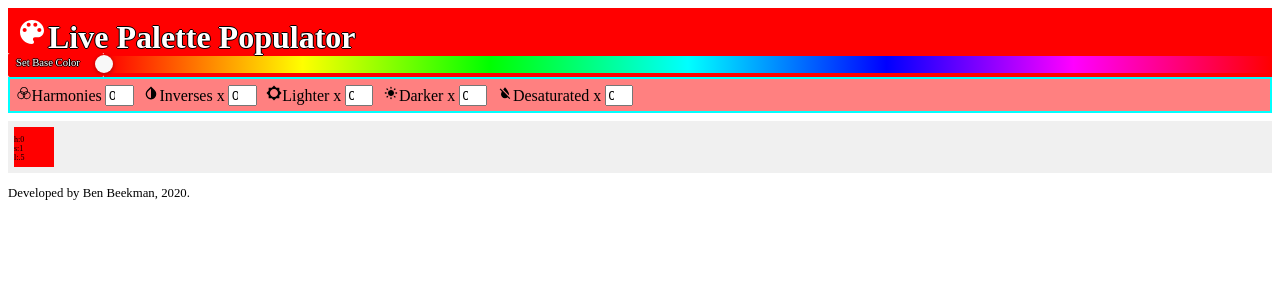
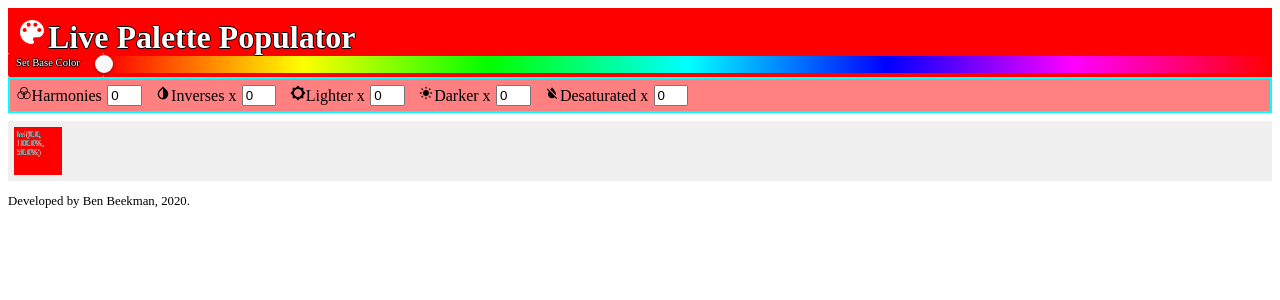
Before and after one commit to beekman/color-combo-creator, a React app: page / in a window 1280 px wide. Both pictures are taken after a click on the element 34 px from the left and 147 px from the top of the page. Shown: the top 300 px of the page. Built offline with nearby package versions, Linux system fonts and the light colour scheme.

Commit message:
much more readable and CSS-formatted HSL values when clicking generated colors

```diff
--- a/src/components/VariationsControls/VariationsControls.css
+++ b/src/components/VariationsControls/VariationsControls.css
@@ -4,8 +4,8 @@
   padding: 0.35rem;
 
   input{
-    width: 1.3rem;
-    margin: 0 0.6rem 0 0.2rem;
+    width: 2em;
+    margin: 0 1em 0 0.4em;
   }
 }
 
@@ -20,12 +20,17 @@
   .Swatch{
     display: block;
     margin: 0.125rem;
-    height: 40px;
-    width: 40px;
+    height: 3rem;
+    width: 3rem;
     font-size: 0.5rem;
     .details {
       overflow: hidden;
       position: absolute;
+      margin-top: .2rem;
+      margin-left: .2rem;
+      width: 2.6rem;
+      text-shadow: white .025rem 0, white 0 .025rem, white -.025rem 0, white 0 -.025rem;
+
     }
     .hidden {
       display:none;
--- a/src/components/VariationsControls/VariationsControls.js
+++ b/src/components/VariationsControls/VariationsControls.js
@@ -26,6 +26,8 @@ const VariationsControls = (color) => {
     makeColorSwatches(hslLighters);
     hslDarkers = getDarkers(baseHarmoniesAndInversesColorList, darkerQuantity);
     makeColorSwatches(hslDarkers);
+    hslDesaturateds = getDesaturateds(baseHarmoniesAndInversesColorList, desaturatedQuantity);
+    makeColorSwatches(hslDesaturateds);
   });
 
   let hslHarmonies = getHarmonies(color.color, harmonyQuantity);
@@ -39,16 +41,12 @@ const VariationsControls = (color) => {
   const makeColorSwatches = (colorSet) => {
     if(colorSet.length) {
       return colorSet.map((color, i) => {
-
         return (
           <div key={i} style={{ background: `hsl(${color.h}, ${color.s * 100}%, ${color.l * 100}%)` }} className={styles.Swatch} onClick={handleSwatchClick}>
-
-            <p className={`${styles.details}${i} ${swatchToggled && styles.hidden}`}>
-              h:{color.h}<br />
-                s:{color.s}<br />
-                l:{color.l}
-            </p>
-          </div >
+            <aside className={`${styles.details} ${swatchToggled && styles.hidden}`}>
+              hsl({(color.h).toFixed(1)}, {(color.s * 100).toFixed(1)}%, {(color.l * 100).toFixed(1)}%)
+            </aside>
+          </div>
         );
       });
     }
--- a/src/utils/colorUtils.js
+++ b/src/utils/colorUtils.js
@@ -55,17 +55,17 @@ export const getBaseHarmoniesAndInversesColorList = (hsl, hslHarmonies, hslInver
   let l = hsl.l;
   const a = hsl.a;
 
-  baseHarmoniesAndInversesColorList.push({ h, s, l, a });
-
   hslHarmonies.map(hslHarmony => {
     h = hslHarmony.h;
     l = hslHarmony.l;
-    baseHarmoniesAndInversesColorList.push({ h, s, l, a });
+    const type = 'harmony';
+    baseHarmoniesAndInversesColorList.push({ h, s, l, a, type });
   });
   hslInverses.map(hslInverse => {
     h = hslInverse.h;
     l = hslInverse.l;
-    baseHarmoniesAndInversesColorList.push({ h, s, l, a });
+    const type = 'inverse';
+    baseHarmoniesAndInversesColorList.push({ h, s, l, a, type });
   });
   return baseHarmoniesAndInversesColorList;
 };
```
